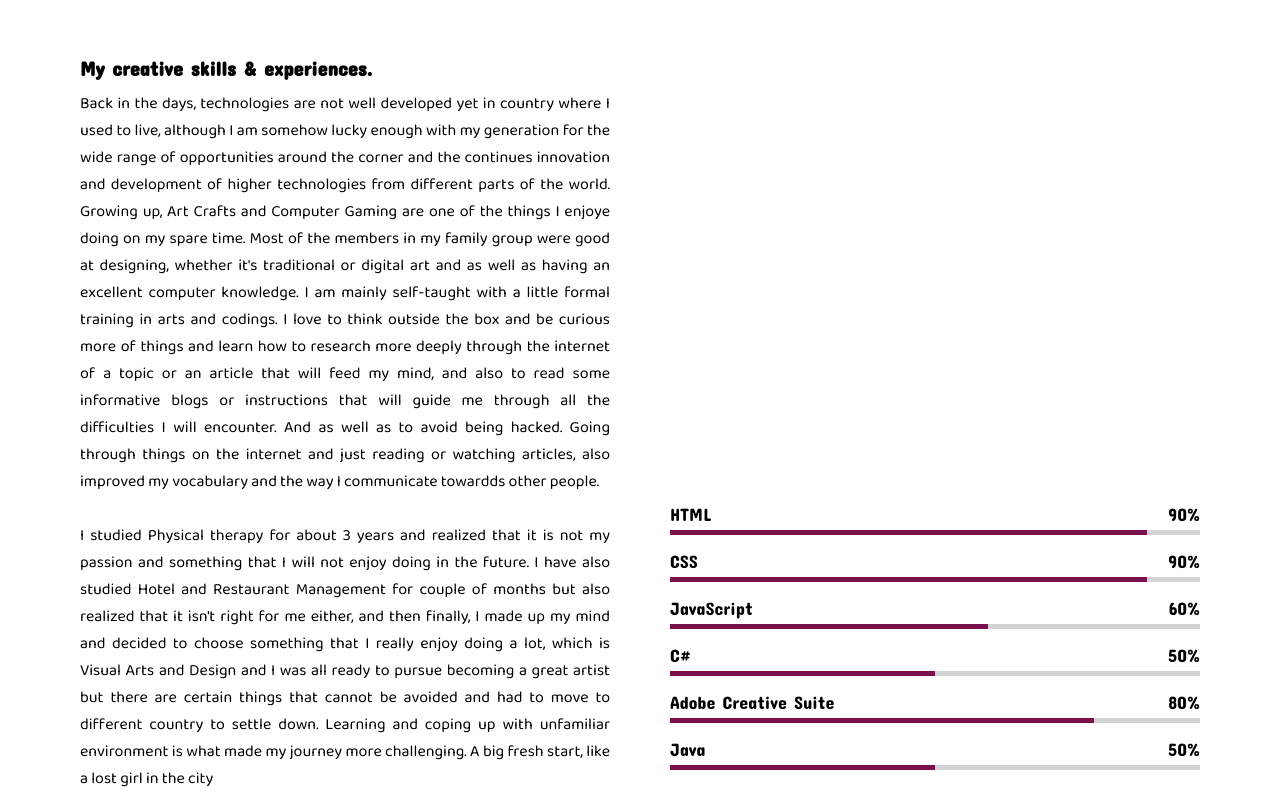
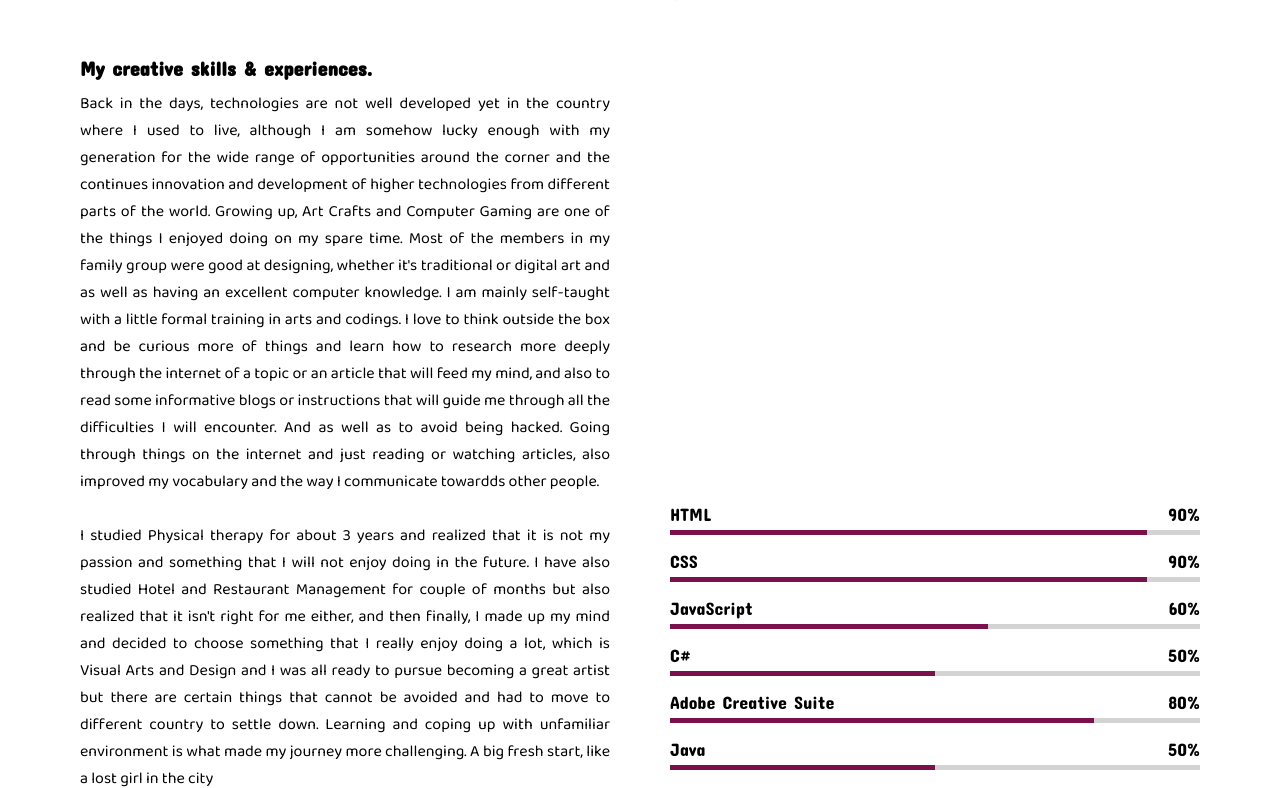
Before and after one commit to mksfajards/MichelleFajardo, a website: page index.html in a window 1280 px wide. Shown: the part 2614-3402 px from the top of the page. Drawn offline with nearby package versions, Linux system fonts and the light colour scheme.

Commit message:
indexupdated again

```diff
--- a/index.html
+++ b/index.html
@@ -125,8 +125,8 @@
             <div class="skills-content">
                 <div class="column left">
                     <div class="text">My creative skills & experiences.</div>
-                    <p> Back in the days, technologies are not well developed yet in country where I used to live, although I am somehow lucky enough with my generation for the wide range of opportunities around the corner and the continues innovation and
-                        development of higher technologies from different parts of the world. Growing up, Art Crafts and Computer Gaming are one of the things I enjoye doing on my spare time. Most of the members in my family group were good at designing,
+                    <p> Back in the days, technologies are not well developed yet in the country where I used to live, although I am somehow lucky enough with my generation for the wide range of opportunities around the corner and the continues innovation
+                        and development of higher technologies from different parts of the world. Growing up, Art Crafts and Computer Gaming are one of the things I enjoyed doing on my spare time. Most of the members in my family group were good at designing,
                         whether it's traditional or digital art and as well as having an excellent computer knowledge. I am mainly self-taught with a little formal training in arts and codings. I love to think outside the box and be curious more of things
                         and learn how to research more deeply through the internet of a topic or an article that will feed my mind, and also to read some informative blogs or instructions that will guide me through all the difficulties I will encounter.
                         And as well as to avoid being hacked. Going through things on the internet and just reading or watching articles, also improved my vocabulary and the way I communicate towardds other people.
```
